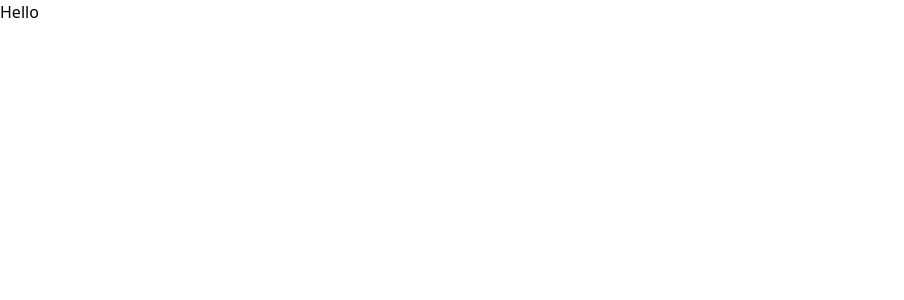
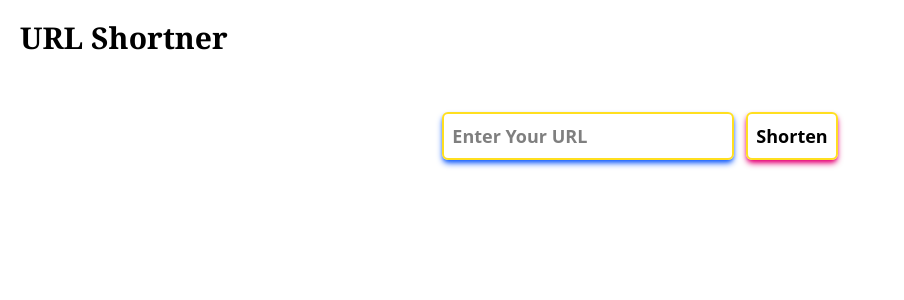
Before and after one commit to Narendra-Mahara/url-shortner, a React (Vite) app: page / in a window 1280 px wide. Shown: the top 300 px of the page, without its empty margins (0-904 px from the left). Built offline with nearby package versions, Linux system fonts and the light colour scheme.

Commit message:
add simple layout

```diff
--- a/src/App.jsx
+++ b/src/App.jsx
@@ -1,11 +1,70 @@
-import React from 'react'
+import { useState } from "react";
 
 const App = () => {
+  const [originalURL, setOriginalURL] = useState();
+  const [shortID, setShortID] = useState();
+
   return (
     <div>
-      Hello
+      <header className="h-20 p-5 flex items-center justify-center md:block md:h-16 ">
+        <h1 className="text-3xl text-center  md:text-left font-serif font-semibold">
+          URL Shortner
+        </h1>
+      </header>
+
+      <main className="flex justify-center items-center flex-col ">
+        <form
+          onSubmit={(e) => {
+            e.preventDefault();
+          }}
+          action=""
+          className="h-36 flex items-center justify-center gap-3 p-2"
+        >
+          <input
+            title="Enter Your URL"
+            type="url"
+            className="h-12 p-2 rounded-md outline-none  text-lg border-2 border-yellow-300 shadow-md shadow-blue-600 font-semibold"
+            placeholder="Enter Your URL"
+            value={originalURL}
+            onChange={(e) => {
+              setOriginalURL(e.target.value);
+            }}
+            required
+          />
+          <button
+            className="h-12 p-2 rounded-md outline-none border-2 border-yellow-300 cursor-pointer shadow-md shadow-pink-600 text-lg font-semibold"
+            type="submit"
+            title="shorten"
+          >
+            Shorten
+          </button>
+        </form>
+        {/* for shortned url */}
+        {shortID ? (
+          <div className="flex flex-col gap-2">
+            <h3>Your Shortned URL</h3>
+            <div className="flex gap-2">
+              <input
+                title="Your Short URL"
+                className="h-12 p-2 rounded-md outline-none  text-lg border-2 border-yellow-300  font-semibold"
+                type="text"
+                readOnly
+                value={shortID}
+              />
+              <button
+                className="h-12 p-2 rounded-md outline-none border-2 border-yellow-300 cursor-pointer text-lg font-semibold"
+                title="Copy"
+              >
+                copy
+              </button>
+            </div>
+          </div>
+        ) : (
+          ""
+        )}
+      </main>
     </div>
-  )
-}
+  );
+};
 
-export default App
+export default App;
```
